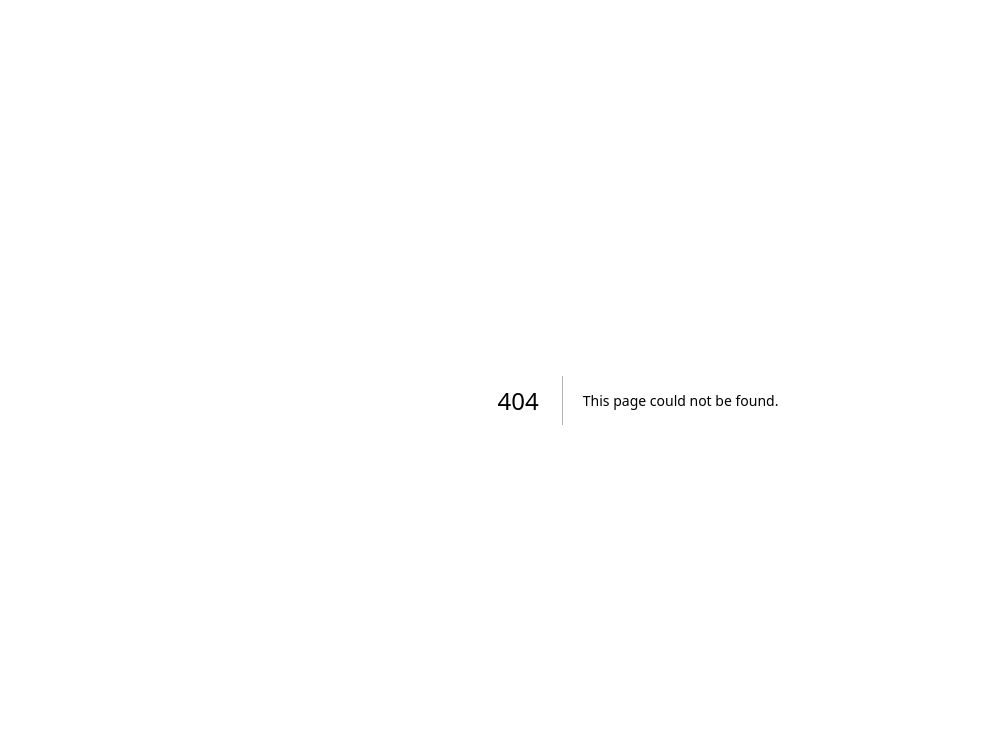
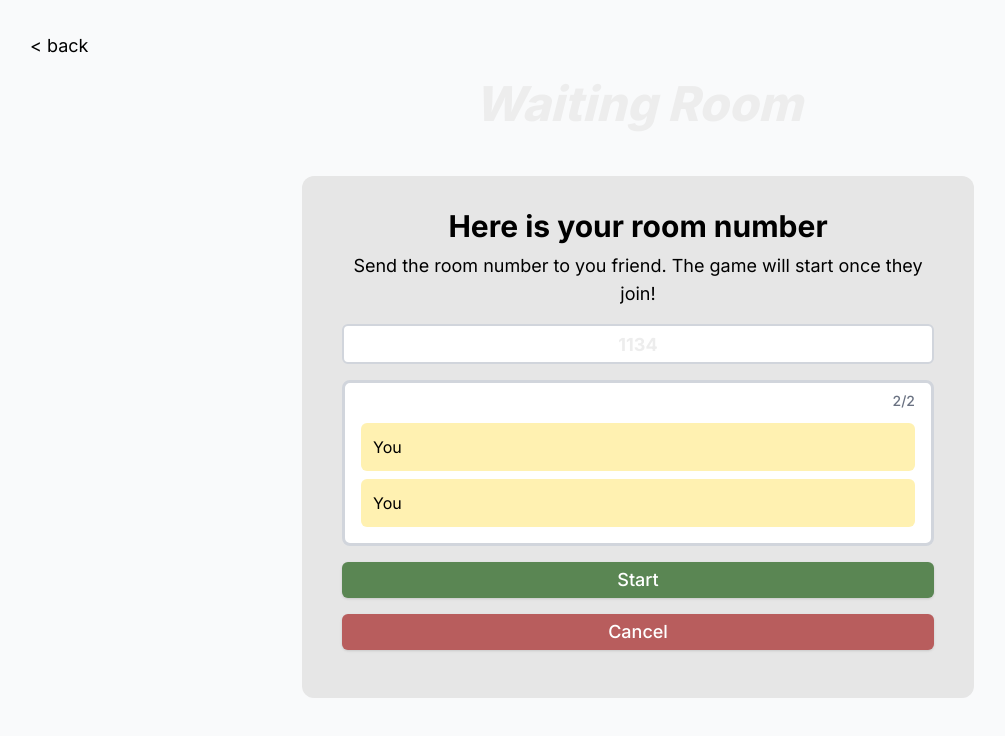
Before and after one commit to TeriyakiThames/DupMe, a Next.js app in the folder apps/frontend/: page /waitingroom in a window 1280 px wide. Before the commit this address had no page. Shown: the top 736 px of the page, without its empty margins (2-1007 px from the left). Built offline with nearby package versions, Linux system fonts and the light colour scheme.

Commit message:
Add WaitingRoom, PlayerList Component, add /waitingroom route, and made changes to button.tsx

```diff
--- /dev/null
+++ b/apps/frontend/src/app/waitingroom/page.tsx
@@ -0,0 +1,31 @@
+"use client";
+
+import { BackButton } from '@/components/ui/BackButton';
+import { GameHeader } from '@/components/ui/GameHeader';
+import { WaitingRoom } from '@/components/ui/WaitingRoom';
+
+export default function Page(){
+    return(
+        <div className="min-h-screen w-screen bg-gray-50 flex flex-col items-center p-8">
+            <div className="w-full absolute top-8 left-0 px-8">
+                <BackButton />
+            </div>
+            <div className="w-3/4 max-w-2xl flex flex-col items-center mt-12">
+
+            <GameHeader
+                title="Waiting Room"
+                subtitle=""
+            />
+
+            {/* GameCard / Gray Container */}
+            <div className="w-full bg-[#e6e6e6] p-8 rounded-xl text-center">
+                <h1 className="text-3xl mb-2 text-black font-bold">Here is your room number</h1>
+                <p className="text-lg mb-4 text-black">Send the room number to you friend. The game will start once they join!</p>
+
+                {/* Input and interactive buttons are managed inside this WaitingRoom Component */}
+                <WaitingRoom />
+            </div>
+            </div>
+        </div>
+    )
+}
--- /dev/null
+++ b/apps/frontend/src/components/ui/CopyIcon.tsx
@@ -0,0 +1,6 @@
+  export const CopyIcon = () => (
+      <svg xmlns="http://www.w3.org/2000/svg" width="24" height="24" viewBox="0 0 24" fill="none" stroke="currentColor" strokeWidth="2" strokeLinecap="round" strokeLinejoin="round" className="h-5 w-5">
+        <rect width="14" height="14" x="8" y="8" rx="2" ry="2" />
+        <path d="M4 16c-1.1 0-2-.9-2-2V4c0-1.1.9-2 2-2h10c1.1 0 2 .9 2 2" />
+      </svg>
+  );
--- /dev/null
+++ b/apps/frontend/src/components/ui/PlayerList.tsx
@@ -0,0 +1,50 @@
+"use client";
+
+import React from 'react';
+
+// Define the shape of a player object for type safety
+interface Player {
+  id: number;
+  name: string;
+  isHost: boolean;
+}
+
+interface PlayerListProps {
+  players: Player[];
+  maxPlayers: number;
+}
+
+/**
+ * A component to display the list of players in the waiting room.
+ * It shows filled slots for joined players and empty slots for others.
+ */
+export function PlayerList({ players, maxPlayers }: PlayerListProps) {
+  return (
+    <div className="w-full bg-white p-4 rounded-lg border-3 border-gray-300 relative mb-4 hover:border-black transition-colors">
+      {/* Player Count in the top-right corner */}
+      <div className="absolute top-2 right-4 text-sm text-gray-500 font-medium">
+        {players.length}/{maxPlayers}
+      </div>
+
+      {/* List container */}
+      <div className="flex flex-col gap-2 mt-6">
+        {/* Create a slot for each possible player */}
+        {Array.from({ length: maxPlayers }).map((_, index) => {
+          const player = players[index];
+          return (
+            <div
+              key={index}
+              className={`p-3 rounded-md text-left ${
+                player
+                  ? 'bg-[#FFF1B1] text-black'
+                  : 'bg-[#E6E6E6] text-gray-500 border border-dashed border-gray-400'
+              }`}
+            >
+              {player ? player.name : 'Empty'}
+            </div>
+          );
+        })}
+      </div>
+    </div>
+  );
+}
--- /dev/null
+++ b/apps/frontend/src/components/ui/WaitingRoom.tsx
@@ -0,0 +1,74 @@
+'use client';
+
+import { useState } from "react";
+import { PlayerList } from "./PlayerList";
+import { Input } from "@/components/ui/input";
+import { Button } from "./button";
+import { useRouter } from 'next/navigation';
+
+export function WaitingRoom() {
+  const [roomId] = useState('1134');
+  const [players, setPlayers] = useState([{ id: 1, name: 'You', isHost: true }, { id: 1, name: 'You', isHost: true }]);
+  const MAX_PLAYERS = 2;
+  const isLobbyFull = players.length < MAX_PLAYERS;
+  const router = useRouter();
+
+const handleJoinGame = () => {
+    if (roomId.trim()) {
+      // Navigate to the dynamic lobby page with the room ID
+      console.log(`Navigating to join room: ${roomId}`);
+      router.push('/testpage');
+    } else {
+      // In a real app, use a custom modal/toast instead of alert
+      alert("Please enter a Room ID.");
+    }
+  };
+
+  const handleCancelRoom = () => {
+    console.log("Navigating to create room page.");
+    // Navigate to the separate 'Create a room' page
+    router.back();
+  };
+
+
+  return (
+    <div className="relative mb-4 mx-2">
+     {/* Room ID Input */}
+      <div className="relative mb-4">
+        <Input
+          id="room-id"
+          placeholder="room ID"
+          value={roomId}
+          readOnly
+          // Custom styling to match the wireframe: white background, larger padding, specific border
+          className="w-full py-2 px-4 h-10 text-center font-bold border-2 border-gray-300 rounded-md bg-white placeholder:text-gray-500 focus:border-black text-lg"
+        />
+      </div>
+
+      <PlayerList players={players} maxPlayers={MAX_PLAYERS} />
+
+       {/* <p className="text-gray-600 mb-8 h-6">
+        {isRoomFull ? "Room is full!" : `Waiting for ${MAX_PLAYERS - players.length} more player(s)...`}
+      </p> */}
+
+    <div className="flex flex-col space-y-4">
+        <Button
+          variant="join"
+          disabled={isLobbyFull}
+          className="disabled:bg-[#7D7D7D] disabled:cursor-not-allowed text-white"
+          onClick={handleJoinGame}
+        >
+          Start
+        </Button>
+
+        <Button
+          variant="cancel"
+          className=""
+          onClick={handleCancelRoom}
+        >
+          Cancel
+        </Button>
+      </div>
+    </div>
+  );
+}
--- a/apps/frontend/src/components/ui/button.tsx
+++ b/apps/frontend/src/components/ui/button.tsx
@@ -7,7 +7,7 @@ import { cva, type VariantProps } from "class-variance-authority"
 import { cn } from "@/lib/utils"
 
 const buttonVariants = cva(
-  "inline-flex items-center justify-center gap-2 whitespace-nowrap rounded-md text-sm font-medium transition-all disabled:pointer-events-none disabled:opacity-50 [&_svg]:pointer-events-none [&_svg:not([class*='size-'])]:size-4 shrink-0 [&_svg]:shrink-0 outline-none focus-visible:border-ring focus-visible:ring-ring/50 focus-visible:ring-[3px] aria-invalid:ring-destructive/20 dark:aria-invalid:ring-destructive/40 aria-invalid:border-destructive",
+  "inline-flex items-center justify-center gap-2 whitespace-nowrap rounded-md text-lg font-medium transition-all disabled:pointer-events-none disabled:opacity-50 [&_svg]:pointer-events-none [&_svg:not([class*='size-'])]:size-4 shrink-0 [&_svg]:shrink-0 outline-none focus-visible:border-ring focus-visible:ring-ring/50 focus-visible:ring-[3px] aria-invalid:ring-destructive/20 dark:aria-invalid:ring-destructive/40 aria-invalid:border-destructive",
   {
     variants: {
       variant: {
```
